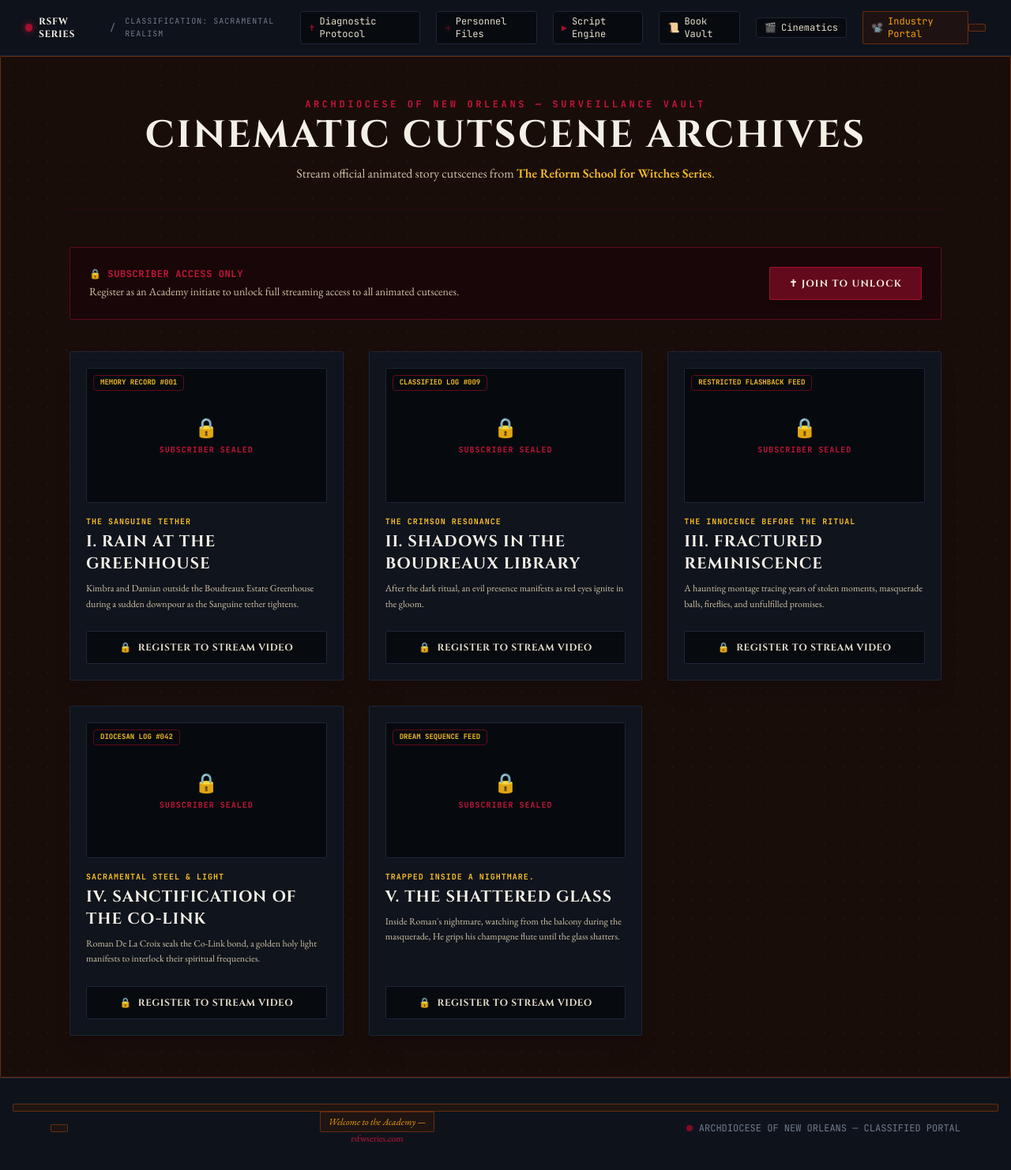
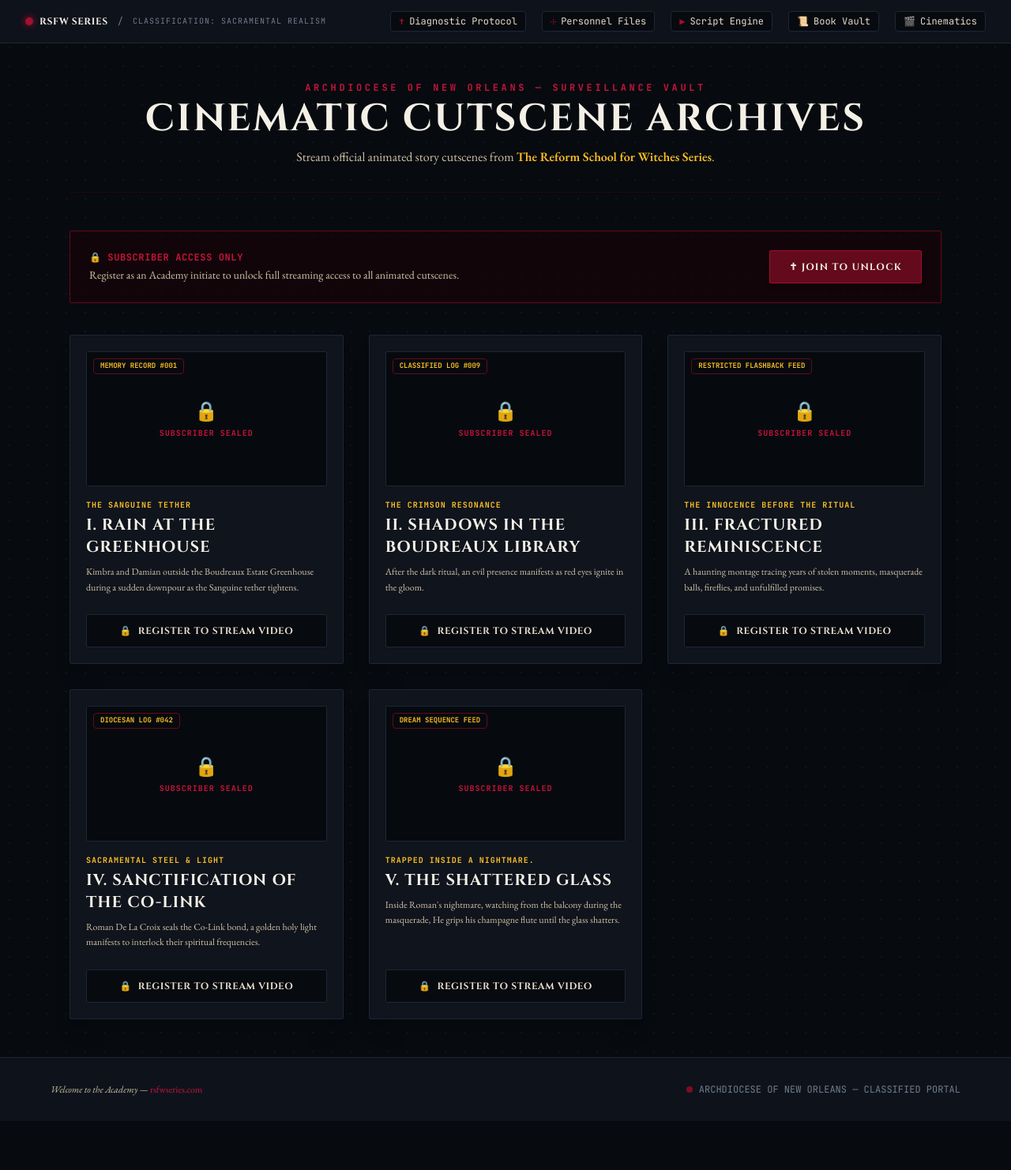
Before and after one commit to kimchris101/reform-school-witches, a FastAPI app: page /media/ in a window 1280 px wide. Shown: the whole page at 79% size. After the commit the page ends 1405 px from the top, so only its background shows below. Run offline with FastAPI, Linux system fonts and the light colour scheme; some libraries are stand-ins or nearby versions.

Commit message:
Update base.html

```diff
--- a/app/templates/base.html
+++ b/app/templates/base.html
@@ -90,8 +90,6 @@
             <a href="/media" class="px-2.5 py-1 bg-archive-bg border border-archive-border hover:border-blood-700 rounded text-parchment-200 hover:text-amber-400 transition-all flex items-center gap-1.5">
                 <span class="text-blood-600">🎬</span> Cinematics
             </a>
-            <a href="/industry" class="text-amber-500 hover:text-amber-400 border border-amber-900/80 bg-amber-950/30 px-2.5 py-1 rounded-sm transition-colors flex items-center gap-1.5">
-                <span>📽️</span> Industry Portal
         </div>
     </nav>
 
```
